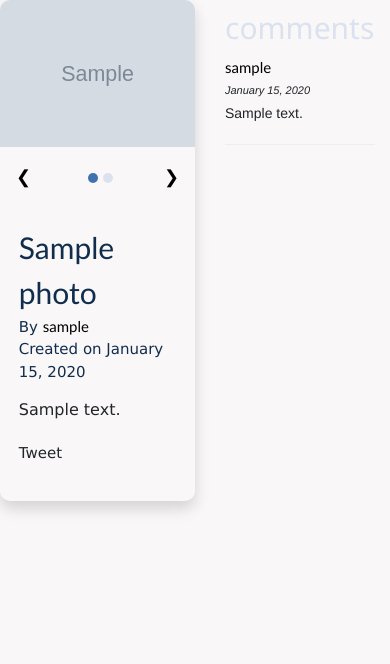
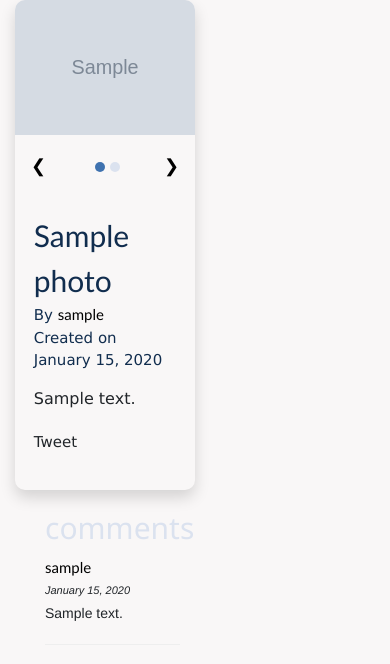
Before and after one commit to S-J-HAN/INFO30005-2019-CDJR, a Node server app: page /photo/600000000000000000000001 in a window 390 px wide. Shown: the part 69-733 px from the top of the page. Run offline with Node 20, Linux system fonts and the light colour scheme; tables that the repository leaves empty hold one stand-in row (values such as "Sample post"); grey boxes marked "Sample" are stand-in pictures; some libraries are stand-ins or nearby versions.

```diff
--- a/public/stylesheets/viewArt.css
+++ b/public/stylesheets/viewArt.css
@@ -232,3 +232,30 @@
 .slick-track {
   display: block;
 }
+
+@media (max-width: 1000px) {
+  .comments-section {
+  }
+
+  .image-card {
+  }
+
+  .row {
+    display: inline-block;
+    margin: auto;
+  }
+}
+
+@media (min-width: 1000px) {
+  .comments-section {
+
+  }
+
+  .image-card {
+
+  }
+
+  .row {
+    display: flex;
+  }
+}
--- a/views/photos/show.ejs
+++ b/views/photos/show.ejs
@@ -7,7 +7,7 @@
 </style>
 <div class="container">
   <div class="row">
-    <div class="col-6 col-lg-7 shadow rounded-10 no-padding" style="margin-bottom:20px">
+    <div class="col-6 col-lg-7 shadow rounded-10 no-padding image-card" style="margin-bottom:20px">
       <div id="photoImage">
         <script>
           var photos=["<%= photo.image %>"];
@@ -112,7 +112,7 @@
 
       </div>
     </div>
-    <div class="col-6 col-lg-5" style="padding-left: 30px">
+    <div class="col-6 col-lg-5 comments-section" style="padding-left: 30px">
 
       </script>
       <h3 class="title subdued">comments</h3>
```
Also changed, not shown: 3 other files.
